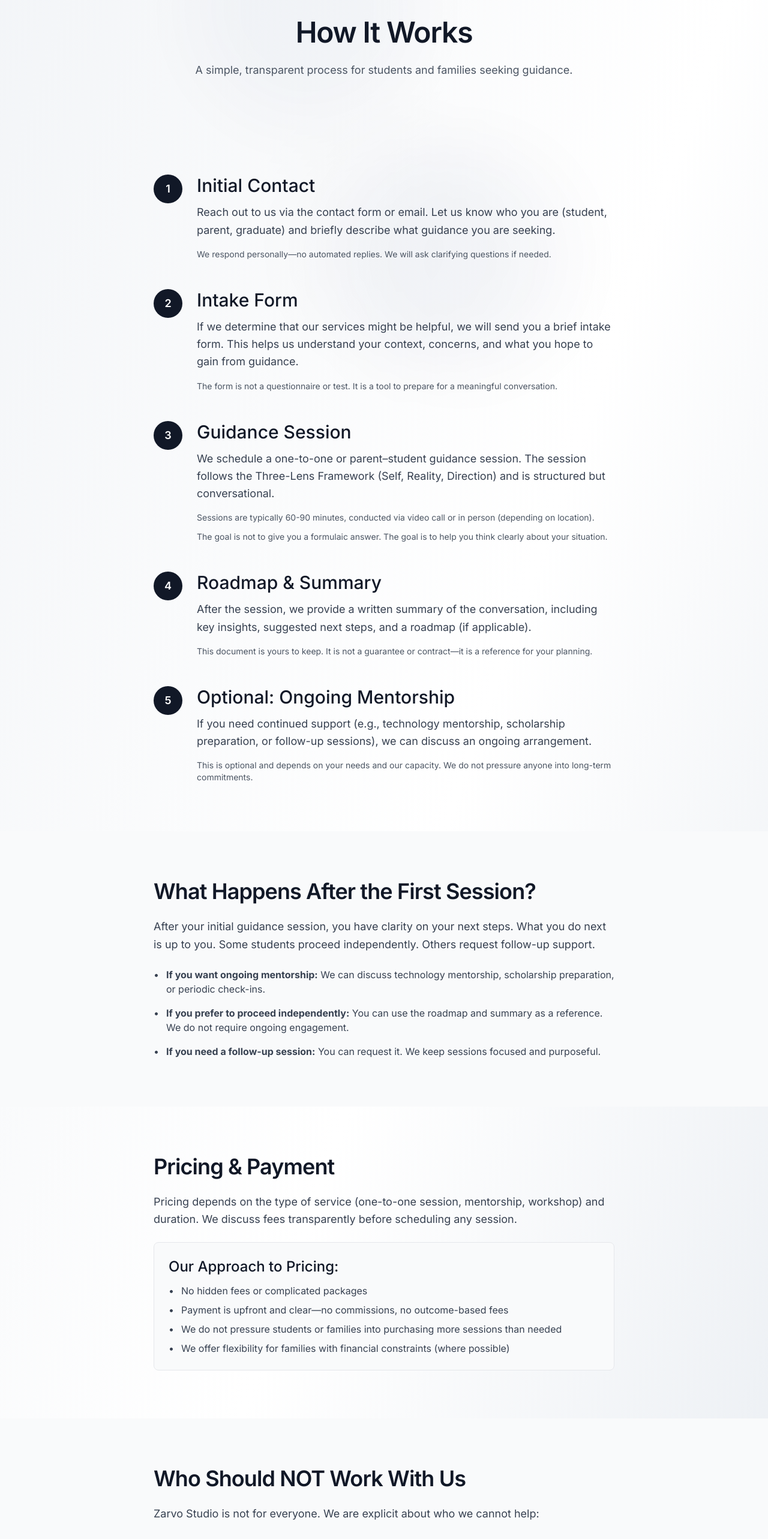
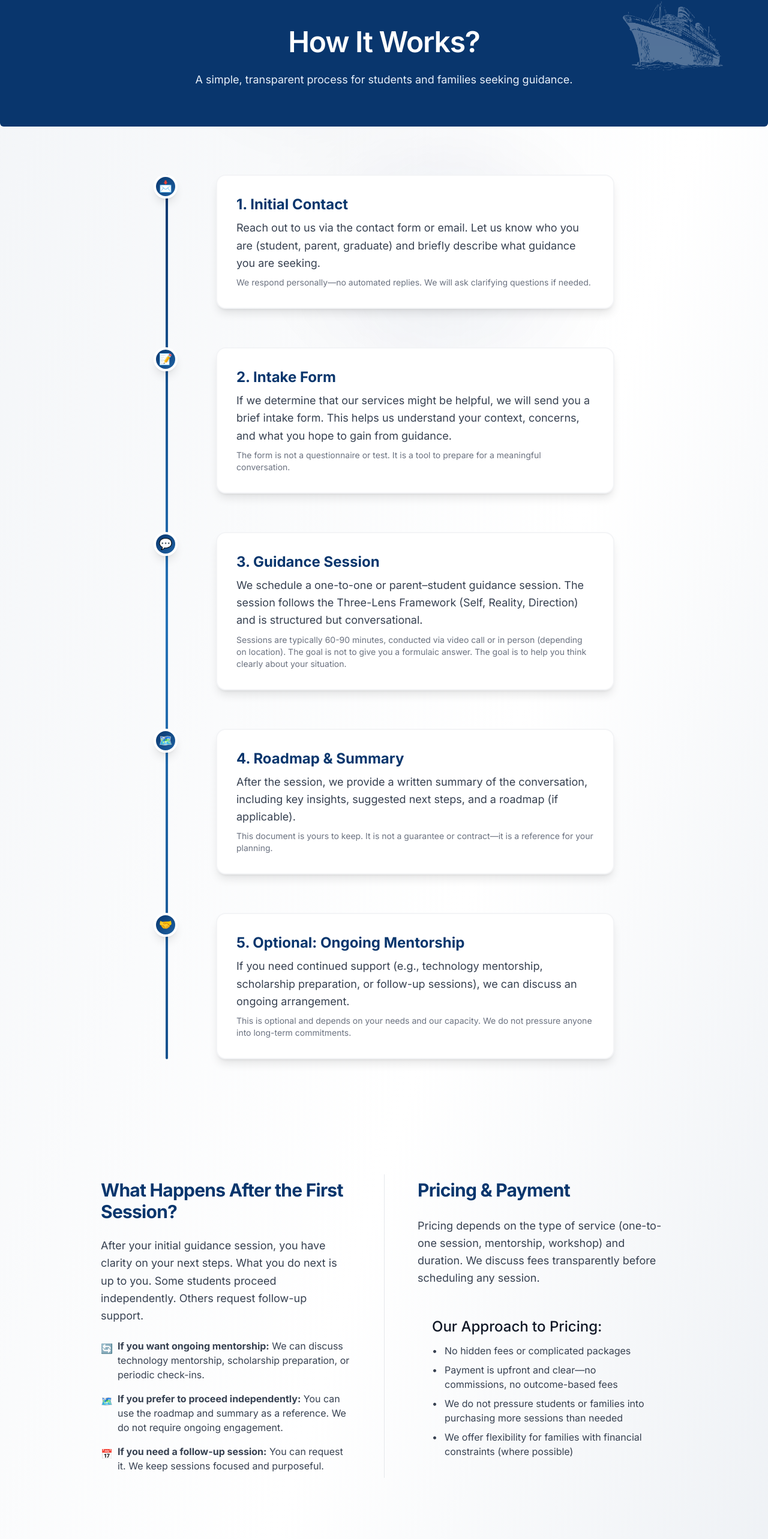
Before and after one commit to Zarvo-Studio-Inc/Career-Life-Direction-Website, a Next.js app: page /how-it-works in a window 1280 px wide. Shown: the part 178-2744 px from the top of the page at 60% size. Built offline with nearby package versions, Linux system fonts and the light colour scheme.

Commit message:
How It Works page

```diff
--- a/app/framework/page.tsx
+++ b/app/framework/page.tsx
@@ -13,8 +13,6 @@ export default function Framework() {
       <HeroSection
         title="The Three-Lens Framework"
         description="Every guidance session at Zarvo follows a structured approach to understanding career and life decisions. We use three lenses to bring clarity."
-        imageSrc="/blue_minimal_sea_logıstıcs_logo__1_-removebg-preview.png"
-        imageAlt="Decorative background logo"
       />
 
       {/* Overview */}
--- a/app/how-it-works/page.tsx
+++ b/app/how-it-works/page.tsx
@@ -1,4 +1,5 @@
 import SectionContainer from '@/components/SectionContainer'
+import HeroSection from '@/components/HeroSection'
 import Link from 'next/link'
 
 export const metadata = {
@@ -10,162 +11,118 @@ export default function HowItWorks() {
   return (
     <>
       {/* Hero */}
-      <SectionContainer className="pt-16 md:pt-24">
-        <div className="max-w-4xl mx-auto text-center">
-          <h1 className="mb-6">How It Works</h1>
-          <p className="text-lg text-gray-600 leading-relaxed">
-            A simple, transparent process for students and families seeking guidance.
-          </p>
+      <HeroSection
+        title="How It Works?"
+        description="A simple, transparent process for students and families seeking guidance."
+      />
+
+      {/* Modern Process Timeline */}
+      <SectionContainer>
+        <div className="relative max-w-3xl mx-auto">
+          {/* Vertical timeline line */}
+          <div className="absolute left-5 top-0 bottom-0 w-1 bg-gradient-to-b from-brand via-brand-600 to-brand-800 rounded-full"></div>
+          <div className="space-y-16">
+            {[
+              {
+                title: 'Initial Contact',
+                desc: 'Reach out to us via the contact form or email. Let us know who you are (student, parent, graduate) and briefly describe what guidance you are seeking.',
+                note: 'We respond personally—no automated replies. We will ask clarifying questions if needed.',
+                icon: '📩',
+              },
+              {
+                title: 'Intake Form',
+                desc: 'If we determine that our services might be helpful, we will send you a brief intake form. This helps us understand your context, concerns, and what you hope to gain from guidance.',
+                note: 'The form is not a questionnaire or test. It is a tool to prepare for a meaningful conversation.',
+                icon: '📝',
+              },
+              {
+                title: 'Guidance Session',
+                desc: 'We schedule a one-to-one or parent–student guidance session. The session follows the Three-Lens Framework (Self, Reality, Direction) and is structured but conversational.',
+                note: 'Sessions are typically 60-90 minutes, conducted via video call or in person (depending on location). The goal is not to give you a formulaic answer. The goal is to help you think clearly about your situation.',
+                icon: '💬',
+              },
+              {
+                title: 'Roadmap & Summary',
+                desc: 'After the session, we provide a written summary of the conversation, including key insights, suggested next steps, and a roadmap (if applicable).',
+                note: 'This document is yours to keep. It is not a guarantee or contract—it is a reference for your planning.',
+                icon: '🗺️',
+              },
+              {
+                title: 'Optional: Ongoing Mentorship',
+                desc: 'If you need continued support (e.g., technology mentorship, scholarship preparation, or follow-up sessions), we can discuss an ongoing arrangement.',
+                note: 'This is optional and depends on your needs and our capacity. We do not pressure anyone into long-term commitments.',
+                icon: '🤝',
+              },
+            ].map((step, idx) => (
+              <div key={step.title} className="relative flex items-start group">
+                {/* Timeline marker */}
+                <div className="z-10 flex flex-col items-center" style={{minWidth: '2.5rem'}}>
+                  <div className="w-10 h-10 bg-gradient-to-br from-brand to-brand-700 rounded-full flex items-center justify-center shadow-lg border-4 border-white">
+                    <span className="text-lg font-bold text-white">{step.icon}</span>
                   </div>
-      </SectionContainer>
-
-      {/* Process Steps */}
-      <SectionContainer>
-        <div className="max-w-3xl mx-auto">
-          <div className="space-y-12">
-            {/* Step 1 */}
-            <div className="flex items-start">
-              <div className="flex-shrink-0 w-12 h-12 rounded-full bg-gray-900 text-white flex items-center justify-center font-semibold text-lg mr-6">
-                1
+                  {idx !== 4 && (
+                    <div className="w-1 flex-1 bg-gradient-to-b from-brand/20 to-brand-200" style={{marginTop: '-2px'}}></div>
+                  )}
                 </div>
-              <div className="flex-1">
-                <h3 className="mb-3">Initial Contact</h3>
-                <p className="text-gray-700 leading-relaxed mb-4">
-                  Reach out to us via the contact form or email. Let us know who you are
-                  (student, parent, graduate) and briefly describe what guidance you are seeking.
-                </p>
-                <p className="text-sm text-gray-600">
-                  We respond personally—no automated replies. We will ask clarifying questions
-                  if needed.
-                </p>
+                {/* Card */}
+                <div className="ml-16 flex-1">
+                  <div className="bg-white border-2 border-gray-100 rounded-2xl shadow-lg p-6 md:p-8 transition-all">
+                    <h3 className="text-xl md:text-2xl font-bold mb-2 text-brand">{`${idx + 1}. ${step.title}`}</h3>
+                    <p className="text-gray-700 leading-relaxed mb-2">{step.desc}</p>
+                    <p className="text-sm text-gray-500">{step.note}</p>
                   </div>
                 </div>
-
-            {/* Step 2 */}
-            <div className="flex items-start">
-              <div className="flex-shrink-0 w-12 h-12 rounded-full bg-gray-900 text-white flex items-center justify-center font-semibold text-lg mr-6">
-                2
               </div>
-              <div className="flex-1">
-                <h3 className="mb-3">Intake Form</h3>
-                <p className="text-gray-700 leading-relaxed mb-4">
-                  If we determine that our services might be helpful, we will send you a
-                  brief intake form. This helps us understand your context, concerns, and
-                  what you hope to gain from guidance.
-                </p>
-                <p className="text-sm text-gray-600">
-                  The form is not a questionnaire or test. It is a tool to prepare for a
-                  meaningful conversation.
-                </p>
-              </div>
-            </div>
-
-            {/* Step 3 */}
-            <div className="flex items-start">
-              <div className="flex-shrink-0 w-12 h-12 rounded-full bg-gray-900 text-white flex items-center justify-center font-semibold text-lg mr-6">
-                3
-              </div>
-              <div className="flex-1">
-                <h3 className="mb-3">Guidance Session</h3>
-                <p className="text-gray-700 leading-relaxed mb-4">
-                  We schedule a one-to-one or parent–student guidance session. The session
-                  follows the Three-Lens Framework (Self, Reality, Direction) and is
-                  structured but conversational.
-                </p>
-                <p className="text-sm text-gray-600 mb-3">
-                  Sessions are typically 60-90 minutes, conducted via video call or in person
-                  (depending on location).
-                </p>
-                <p className="text-sm text-gray-600">
-                  The goal is not to give you a formulaic answer. The goal is to help you
-                  think clearly about your situation.
-                </p>
-              </div>
-            </div>
-
-            {/* Step 4 */}
-            <div className="flex items-start">
-              <div className="flex-shrink-0 w-12 h-12 rounded-full bg-gray-900 text-white flex items-center justify-center font-semibold text-lg mr-6">
-                4
-              </div>
-              <div className="flex-1">
-                <h3 className="mb-3">Roadmap & Summary</h3>
-                <p className="text-gray-700 leading-relaxed mb-4">
-                  After the session, we provide a written summary of the conversation,
-                  including key insights, suggested next steps, and a roadmap (if applicable).
-                </p>
-                <p className="text-sm text-gray-600">
-                  This document is yours to keep. It is not a guarantee or contract—it is
-                  a reference for your planning.
-                </p>
-              </div>
-            </div>
-
-            {/* Step 5 */}
-            <div className="flex items-start">
-              <div className="flex-shrink-0 w-12 h-12 rounded-full bg-gray-900 text-white flex items-center justify-center font-semibold text-lg mr-6">
-                5
-              </div>
-              <div className="flex-1">
-                <h3 className="mb-3">Optional: Ongoing Mentorship</h3>
-                <p className="text-gray-700 leading-relaxed mb-4">
-                  If you need continued support (e.g., technology mentorship, scholarship
-                  preparation, or follow-up sessions), we can discuss an ongoing arrangement.
-                </p>
-                <p className="text-sm text-gray-600">
-                  This is optional and depends on your needs and our capacity. We do not
-                  pressure anyone into long-term commitments.
-                </p>
-              </div>
-            </div>
+            ))}
           </div>
         </div>
       </SectionContainer>
 
       {/* What Happens After */}
-      <SectionContainer className="bg-gray-50">
-        <div className="max-w-3xl mx-auto">
-          <h2 className="mb-6">What Happens After the First Session?</h2>
+      <SectionContainer>
+        <div className="max-w-5xl mx-auto grid grid-cols-1 md:grid-cols-2 gap-8 relative">
+          {/* What Happens After the First Session? */}
+          <div className="rounded-2xl p-8 md:p-10 flex flex-col justify-between">
+            <h2 className="mb-6 text-2xl md:text-3xl font-bold text-brand">What Happens After the First Session?</h2>
             <p className="text-gray-700 leading-relaxed mb-6">
               After your initial guidance session, you have clarity on your next steps. What
               you do next is up to you. Some students proceed independently. Others request
               follow-up support.
             </p>
-          <div className="space-y-4 text-gray-700">
-            <div className="flex items-start">
-              <span className="mr-3">•</span>
+            <ul className="space-y-4 text-gray-700">
+              <li className="flex items-start gap-2">
+                <span className="mt-1 text-brand-600">🔄</span>
                 <span>
                   <strong>If you want ongoing mentorship:</strong> We can discuss technology
                   mentorship, scholarship preparation, or periodic check-ins.
                 </span>
-            </div>
-            <div className="flex items-start">
-              <span className="mr-3">•</span>
+              </li>
+              <li className="flex items-start gap-2">
+                <span className="mt-1 text-brand-600">🗺️</span>
                 <span>
                   <strong>If you prefer to proceed independently:</strong> You can use the
                   roadmap and summary as a reference. We do not require ongoing engagement.
                 </span>
-            </div>
-            <div className="flex items-start">
-              <span className="mr-3">•</span>
+              </li>
+              <li className="flex items-start gap-2">
+                <span className="mt-1 text-brand-600">📅</span>
                 <span>
                   <strong>If you need a follow-up session:</strong> You can request it.
                   We keep sessions focused and purposeful.
                 </span>
+              </li>
+            </ul>
           </div>
-          </div>
-        </div>
-      </SectionContainer>
-
+          {/* Vertical Divider for desktop */}
+          <div className="hidden md:block absolute top-8 bottom-8 left-1/2 w-px bg-gray-200" style={{zIndex: 1}} />
           {/* Pricing & Payment */}
-      <SectionContainer>
-        <div className="max-w-3xl mx-auto">
-          <h2 className="mb-6">Pricing & Payment</h2>
+          <div className="rounded-2xl p-8 md:p-10 flex flex-col justify-between">
+            <h2 className="mb-6 text-2xl md:text-3xl font-bold text-brand">Pricing & Payment</h2>
             <p className="text-gray-700 leading-relaxed mb-6">
               Pricing depends on the type of service (one-to-one session, mentorship, workshop)
               and duration. We discuss fees transparently before scheduling any session.
             </p>
-          <div className="bg-gray-50 border border-gray-200 p-6 rounded-lg">
+            <div className="p-6 rounded-lg">
               <h4 className="mb-3">Our Approach to Pricing:</h4>
               <ul className="space-y-2 text-gray-700">
                 <li className="flex items-start">
@@ -187,56 +144,61 @@ export default function HowItWorks() {
               </ul>
             </div>
           </div>
+        </div>
       </SectionContainer>
 
       {/* Who Should NOT Work With Us */}
-      <SectionContainer className="bg-gray-50">
-        <div className="max-w-3xl mx-auto">
-          <h2 className="mb-6">Who Should NOT Work With Us</h2>
+      <SectionContainer>
+        <div className="max-w-7xl mx-auto">
+          <div className="rounded-2xl p-8 md:p-12 bg-red-50/40 w-full">
+            <div className="flex items-center gap-3 mb-4">
+              <span className="inline-flex items-center justify-center w-10 h-10 rounded-full bg-red-100 text-red-600 text-2xl">🚫</span>
+              <h2 className="text-2xl md:text-3xl font-bold text-red-700">Who Should NOT Work With Us</h2>
+            </div>
             <p className="text-gray-700 leading-relaxed mb-6">
               Zarvo Studio is not for everyone. We are explicit about who we cannot help:
             </p>
-          <ul className="space-y-3 text-gray-700">
-            <li className="flex items-start">
-              <span className="mr-3 text-red-500">✗</span>
-              <span>
+            <ul className="space-y-4">
+              <li className="flex items-start gap-3 bg-white/80 rounded-lg p-4 border-l-4 border-red-400">
+                <span className="mt-1 text-red-500 text-xl">✗</span>
+                <span className="text-gray-800">
                   If you are looking for guaranteed placements or job outcomes, we cannot help.
                 </span>
               </li>
-            <li className="flex items-start">
-              <span className="mr-3 text-red-500">✗</span>
-              <span>
+              <li className="flex items-start gap-3 bg-white/80 rounded-lg p-4 border-l-4 border-red-400">
+                <span className="mt-1 text-red-500 text-xl">✗</span>
+                <span className="text-gray-800">
                   If you want shortcuts, hacks, or quick fixes, we are not the right fit.
                 </span>
               </li>
-            <li className="flex items-start">
-              <span className="mr-3 text-red-500">✗</span>
-              <span>
+              <li className="flex items-start gap-3 bg-white/80 rounded-lg p-4 border-l-4 border-red-400">
+                <span className="mt-1 text-red-500 text-xl">✗</span>
+                <span className="text-gray-800">
                   If you expect us to make decisions for you, we will not do that.
                 </span>
               </li>
-            <li className="flex items-start">
-              <span className="mr-3 text-red-500">✗</span>
-              <span>
-                If you are not willing to invest time and effort in your own preparation,
-                guidance will not be effective.
+              <li className="flex items-start gap-3 bg-white/80 rounded-lg p-4 border-l-4 border-red-400">
+                <span className="mt-1 text-red-500 text-xl">✗</span>
+                <span className="text-gray-800">
+                  If you are not willing to invest time and effort in your own preparation, guidance will not be effective.
                 </span>
               </li>
             </ul>
           </div>
+        </div>
       </SectionContainer>
 
       {/* Call to Action */}
-      <SectionContainer>
-        <div className="max-w-3xl mx-auto text-center">
-          <h2 className="mb-6">Ready to Start?</h2>
-          <p className="text-gray-700 leading-relaxed mb-8">
-            If this process feels right for you, reach out via the contact form.
+      <SectionContainer className="bg-brand">
+        <div className="max-w-3xl mx-auto text-center py-12">
+          <h2 className="mb-6 text-white text-3xl md:text-4xl font-bold">Ready to Start?</h2>
+          <p className="text-brand-50 leading-relaxed mb-8 text-lg md:text-xl">
+            If this process feels right for you, reach out via the contact form.<br className="hidden md:block" />
             We will respond personally.
           </p>
           <Link
             href="/contact"
-            className="inline-block px-6 py-3 bg-gray-900 text-white font-medium rounded-md hover:bg-gray-800 transition-colors"
+            className="inline-block px-8 py-4 bg-white text-brand font-semibold rounded-lg shadow-md hover:bg-brand-50 hover:text-brand-700 transition-colors text-lg"
           >
             Get in Touch
           </Link>
--- a/components/HeroSection.tsx
+++ b/components/HeroSection.tsx
@@ -13,8 +13,8 @@ interface HeroSectionProps {
 const HeroSection: React.FC<HeroSectionProps> = ({
   title,
   description,
-  imageSrc,
-  imageAlt = '',
+  imageSrc = '/blue_minimal_sea_logıstıcs_logo__1_-removebg-preview.png',
+  imageAlt = 'Decorative background logo',
   className = '',
   children,
 }) => {
```
Lines whose indentation alone changed are shown as unchanged.
